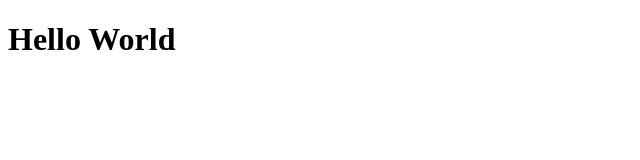
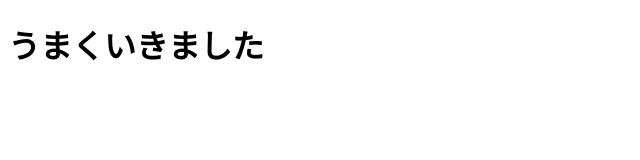
Before and after one commit to RYO-teni015/RYO-teni015.gitHub.io, a plain HTML site: page index.html in a window 1280 px wide. Shown: the whole page, without its empty margins (0-640 px from the left). Drawn offline with Linux system fonts and the light colour scheme.

Commit message:
Update index.html

```diff
--- a/index.html
+++ b/index.html
@@ -1,6 +1,6 @@
 <!DOCTYPE html>
 <html>
 <body>
-<h1>Hello World</h1>
+<h1>うまくいきました</h1>
 </body>
 </html>
```
